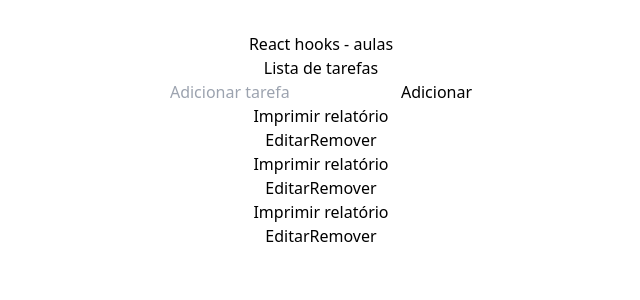
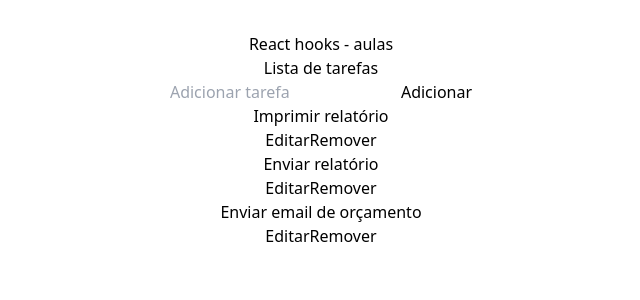
Before and after one commit to costaceta/react-hooks, a React (Vite) app: page / in a window 1280 px wide. Shown: the top 300 px of the page, without its empty margins (319-959 px from the left). Built offline with nearby package versions, Linux system fonts and the light colour scheme.

Commit message:
feat: Separete component

```diff
--- a/src/components/useContext/Tasks.tsx
+++ b/src/components/useContext/Tasks.tsx
@@ -1,54 +1,22 @@
+import { useReducer } from "react";
+import { initialTasks, tasksReducer } from "../../store";
+import AddTask from "./partials/AddTask";
+import TaskList from "./partials/TaskList";
+import { addTask, editTask, removeTask } from "../../store/actions";
+
 function Tasks() {
+  const [tasks, dispatch] = useReducer(tasksReducer, initialTasks);
+
   return (
     <>
       <h2 className="text-3xl p-2 font-bold mb-2">Lista de tarefas</h2>
-      <div className="flex gap-2 justify-center mb-4">
-        <input
-          className="rounded-full border border-gray-500 px-5 py-2"
-          type="text"
-          placeholder="Adicionar tarefa"
-        />
-        <button className="rounded-full bg-blue-500 px-5 py-2 text-white">
-          Adicionar
-        </button>
-      </div>
-      <div>
-        <ul className="border border-gray-500 rounded-md px-2 py-0">
-          <li className="flex items-center p-3 gap-2 justify-between border-b border-gray-500">
-            Imprimir relatório
-            <div className="flex gap-2">
-              <button className="rounded-full bg-green-500 px-5 py-2 text-white">
-                Editar
-              </button>
-              <button className="rounded-full bg-red-500 px-5 py-2 text-white">
-                Remover
-              </button>
-            </div>
-          </li>
-          <li className="flex items-center p-3 gap-2 justify-between border-b border-gray-500">
-            Imprimir relatório
-            <div className="flex gap-2">
-              <button className="rounded-full bg-green-500 px-5 py-2 text-white">
-                Editar
-              </button>
-              <button className="rounded-full bg-red-500 px-5 py-2 text-white">
-                Remover
-              </button>
-            </div>
-          </li>
-          <li className="flex items-center p-3 gap-2 justify-between border-b border-gray-500 last:border-b-0">
-            Imprimir relatório
-            <div className="flex gap-2">
-              <button className="rounded-full bg-green-500 px-5 py-2 text-white">
-                Editar
-              </button>
-              <button className="rounded-full bg-red-500 px-5 py-2 text-white">
-                Remover
-              </button>
-            </div>
-          </li>
-        </ul>
-      </div>
+      <AddTask onAddTask={addTask} dispatch={dispatch} />
+      <TaskList
+        tasks={tasks}
+        onRemoveTask={removeTask}
+        onChangeTask={editTask}
+        dispatch={dispatch}
+      />
     </>
   );
 }
--- /dev/null
+++ b/src/components/useContext/partials/AddTask.tsx
@@ -0,0 +1,36 @@
+import React, { useState } from "react";
+import { TaskAction } from "../../../store/reducers";
+
+const AddTask = ({
+  onAddTask,
+  dispatch,
+}: {
+  onAddTask: (dispatch: React.Dispatch<TaskAction>, text: string) => void;
+  dispatch: React.Dispatch<TaskAction>;
+}) => {
+  const [text, setText] = useState<string>("");
+  return (
+    <div className="flex gap-2 justify-center mb-4">
+      <input
+        className="rounded-full border border-gray-500 px-5 py-2"
+        type="text"
+        placeholder="Adicionar tarefa"
+        value={text}
+        onChange={(e) => setText(e.target.value)}
+      />
+      <button
+        onClick={() => {
+          if (!text) return;
+
+          setText("");
+          onAddTask(dispatch, text);
+        }}
+        className="rounded-full bg-blue-500 px-5 py-2 text-white"
+      >
+        Adicionar
+      </button>
+    </div>
+  );
+};
+
+export default AddTask;
--- /dev/null
+++ b/src/components/useContext/partials/Task.tsx
@@ -0,0 +1,69 @@
+import { useState } from "react";
+import { TaskAction, Task as TaskType } from "../../../store/reducers";
+
+const Task = ({
+  task,
+  onRemoveTask,
+  onChangeTask,
+  dispatch,
+}: {
+  task: TaskType;
+  onRemoveTask: (dispatch: React.Dispatch<TaskAction>, id: number) => void;
+  onChangeTask: (dispatch: React.Dispatch<TaskAction>, task: TaskType) => void;
+  dispatch: React.Dispatch<TaskAction>;
+}) => {
+  const [isEditing, setIsEditing] = useState(false);
+  let taskContent;
+
+  if (isEditing) {
+    taskContent = (
+      <>
+        <input
+          className="flex-1 rounded-full border border-gray-500 px-5 py-2"
+          type="text"
+          value={task.text}
+          onChange={(e) => {
+            onChangeTask(dispatch, {
+              ...task,
+              text: e.target.value,
+            });
+          }}
+        />
+        <button
+          onClick={() => setIsEditing(!isEditing)}
+          className="rounded-full bg-blue-500 px-5 py-2 text-white"
+        >
+          Salvar
+        </button>
+      </>
+    );
+  } else {
+    taskContent = (
+      <>
+        <div className="flex flex-1 items-center">{task.text}</div>
+        <button
+          onClick={() => setIsEditing(!isEditing)}
+          className="rounded-full bg-green-500 px-5 py-2 text-white"
+        >
+          Editar
+        </button>
+      </>
+    );
+  }
+
+  return (
+    <>
+      <div className="w-full flex gap-2">
+        {taskContent}
+        <button
+          onClick={() => onRemoveTask(dispatch, task.id)}
+          className="rounded-full bg-red-500 px-5 py-2 text-white"
+        >
+          Remover
+        </button>
+      </div>
+    </>
+  );
+};
+
+export default Task;
--- /dev/null
+++ b/src/components/useContext/partials/TaskList.tsx
@@ -0,0 +1,41 @@
+import { TaskAction, Task as TaskType } from "../../../store/reducers";
+import Task from "./Task";
+
+const TaskList = ({
+  tasks,
+  onRemoveTask,
+  onChangeTask,
+  dispatch,
+}: {
+  tasks: TaskType[];
+  onRemoveTask: (dispatch: React.Dispatch<TaskAction>, id: number) => void;
+  onChangeTask: (dispatch: React.Dispatch<TaskAction>, task: TaskType) => void;
+  dispatch: React.Dispatch<TaskAction>;
+}) => {
+  return (
+    <div>
+      <ul className="border border-gray-500 rounded-md px-2 py-0">
+        {tasks.length === 0 && (
+          <p className="text-center p-2">Nenhuma taks encontrada!</p>
+        )}
+        {tasks.map((task: TaskType) => (
+          <li
+            key={task.id}
+            className={`flex items-center p-3 gap-2 justify-between border-b border-gray-500 ${
+              task.id === tasks.length - 1 ? "last:border-b-0" : ""
+            }`}
+          >
+            <Task
+              task={task}
+              onRemoveTask={onRemoveTask}
+              onChangeTask={onChangeTask}
+              dispatch={dispatch}
+            />
+          </li>
+        ))}
+      </ul>
+    </div>
+  );
+};
+
+export default TaskList;
--- a/src/store/actions/counter.ts
+++ b/src/store/actions/counter.ts
@@ -1,17 +1,20 @@
-import { Action } from "../reducers";
+import { CounterAction } from "../reducers";
 
-export function increment(dispatch: React.Dispatch<Action>) {
+export function increment(dispatch: React.Dispatch<CounterAction>) {
   dispatch({ type: "INCREMENT" });
 }
 
-export function decrement(dispatch: React.Dispatch<Action>) {
+export function decrement(dispatch: React.Dispatch<CounterAction>) {
   dispatch({ type: "DECREMENT" });
 }
 
-export function increment10(dispatch: React.Dispatch<Action>, value: number) {
+export function increment10(
+  dispatch: React.Dispatch<CounterAction>,
+  value: number
+) {
   dispatch({ type: "INCREMENT10", payload: value });
 }
 
-export function reset(dispatch: React.Dispatch<Action>) {
+export function reset(dispatch: React.Dispatch<CounterAction>) {
   dispatch({ type: "RESET" });
 }
--- a/src/store/actions/index.ts
+++ b/src/store/actions/index.ts
@@ -1,3 +1,12 @@
-import { increment, decrement, reset, increment10 } from './counter';
+import { increment, decrement, reset, increment10 } from "./counter";
+import { addTask, removeTask, editTask } from "./tasks";
 
-export { increment, decrement, reset, increment10 };
+export {
+  increment,
+  decrement,
+  reset,
+  increment10,
+  addTask,
+  removeTask,
+  editTask,
+};
--- /dev/null
+++ b/src/store/actions/tasks.ts
@@ -0,0 +1,15 @@
+import React from "react";
+import { Task, TaskAction } from "../reducers";
+
+// TODO: user uuidv4
+let nextId = 3;
+export function addTask(dispatch: React.Dispatch<TaskAction>, text: string) {
+  dispatch({ type: "ADD", payload: { id: nextId++, text } });
+}
+export function editTask(dispatch: React.Dispatch<TaskAction>, task: Task) {
+  dispatch({ type: "EDIT", payload: { task } });
+}
+
+export function removeTask(dispatch: React.Dispatch<TaskAction>, id: number) {
+  dispatch({ type: "REMOVE", payload: { id } });
+}
--- a/src/store/index.ts
+++ b/src/store/index.ts
@@ -1,7 +1,13 @@
-import { reducer } from "./reducers";
+import { Task, counterReducer, tasksReducer } from "./reducers";
 
 const initialState = {
   count: 0,
 };
 
-export { initialState, reducer }
+const initialTasks: Task[] = [
+  { id: 0, text: "Imprimir relatório", done: false },
+  { id: 1, text: "Enviar relatório", done: false },
+  { id: 2, text: "Enviar email de orçamento", done: false },
+];
+
+export { initialState, initialTasks, counterReducer as reducer, tasksReducer };
--- a/src/store/reducers/index.ts
+++ b/src/store/reducers/index.ts
@@ -1,10 +1,13 @@
-export type Action =
+export type CounterAction =
   | { type: "INCREMENT" }
   | { type: "DECREMENT" }
   | { type: "RESET" }
   | { type: "INCREMENT10"; payload: number };
 
-export const reducer = (state: { count: number }, action: Action) => {
+export const counterReducer = (
+  state: { count: number },
+  action: CounterAction
+) => {
   switch (action.type) {
     case "INCREMENT":
       return { count: state.count + 1 };
@@ -18,3 +21,39 @@ export const reducer = (state: { count: number }, action: Action) => {
       return state;
   }
 };
+
+export type Task = {
+  id: number;
+  text: string;
+  done: boolean;
+};
+
+export type TaskAction =
+  | { type: "ADD"; payload: { id: number; text: string } }
+  | { type: "EDIT"; payload: { task: Task } }
+  | { type: "REMOVE"; payload: { id: number } };
+
+export const tasksReducer = (state: Task[], action: TaskAction) => {
+  switch (action.type) {
+    case "ADD":
+      return [
+        ...state,
+        {
+          id: action.payload.id,
+          text: action.payload.text,
+          done: false,
+        },
+      ];
+    case "EDIT":
+      return state.map((task: Task) => {
+        if (task.id === action.payload.task.id) {
+          return { ...task, text: action.payload.task.text, done: !task.done };
+        }
+        return task;
+      });
+    case "REMOVE":
+      return state.filter((task: Task) => task.id !== action.payload.id);
+    default:
+      return state;
+  }
+};
```
